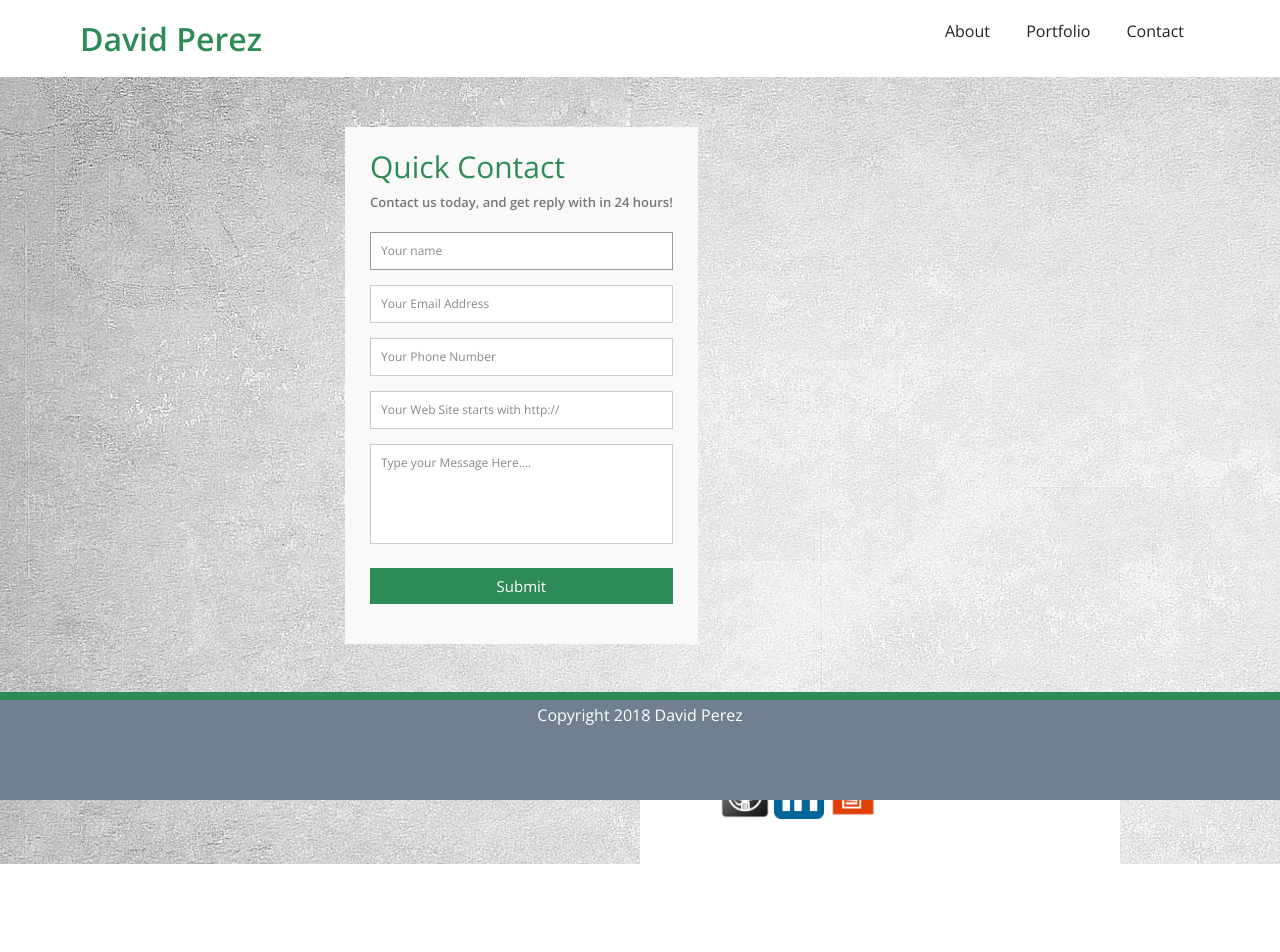
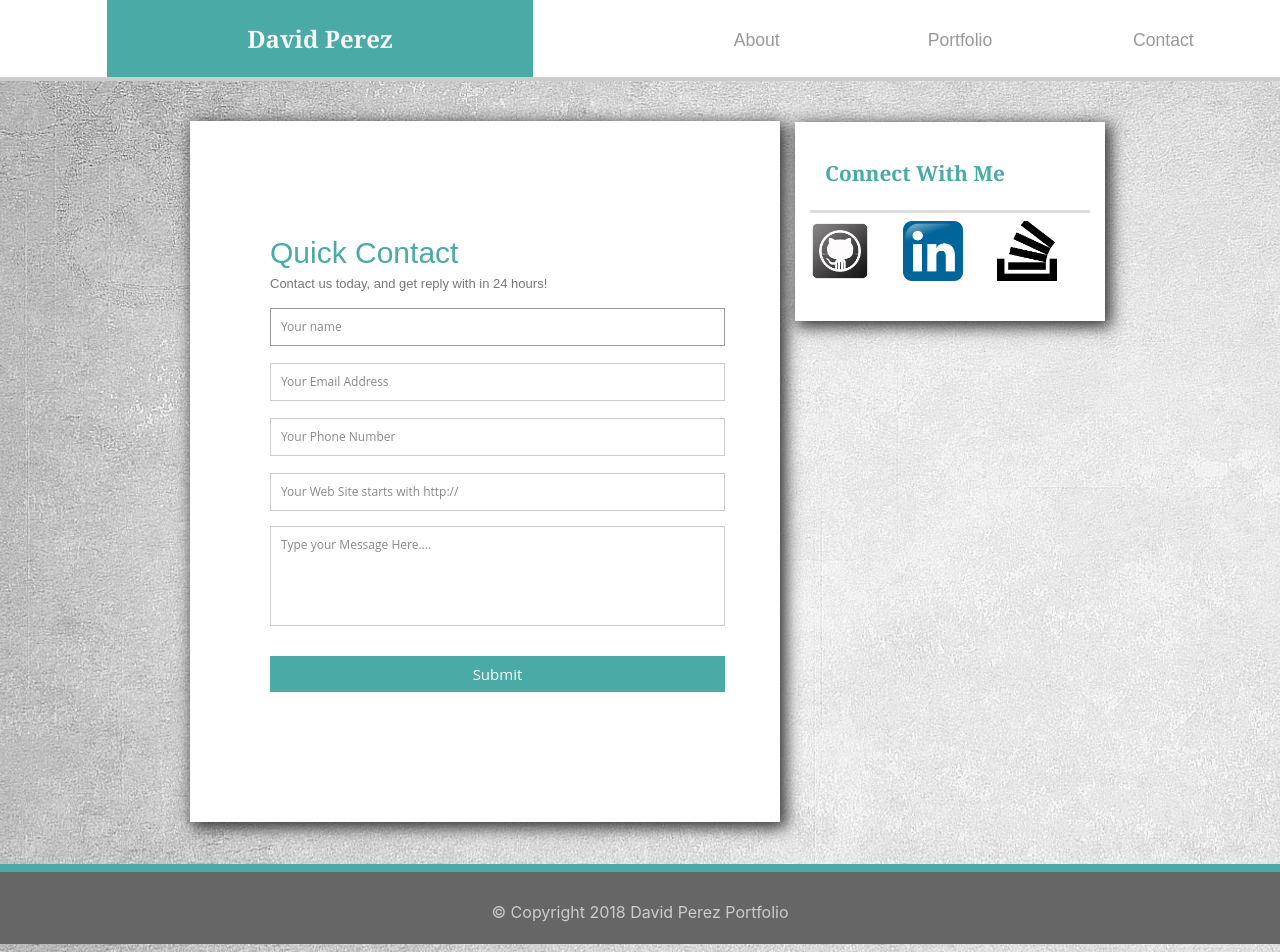
Before and after one commit to sharstream/sharstream.github.io, a plain HTML site: page contact.html in a window 1280 px wide. Before the commit the page ends 864 px from the top, so only its background shows below. Drawn offline with nearby package versions, Linux system fonts and the light colour scheme.

Commit message:
final commit week 1 portfolio homework 1

```diff
--- a/contact.html
+++ b/contact.html
@@ -1,24 +1,47 @@
 <!DOCTYPE html>
 <html>
 <head>
-    <title>Contact</title>
-    <link rel="stylesheet" type="text/css" href="styles/contact.css" />
+    <title>Contact Me | Send Me a Message</title>
+    <meta charset="UTF-8">
+    <meta name="author" content="David Perez">
+    <meta name="viewport" content="user-scalable=no, initial-scale=1, maximum-scale=1, minimum-scale=1, width=device-width, height=device-height, target-densitydpi=device-dpi"
+    />
+    <link rel="shortcut icon" type="image/x-icon" href="images/favicon.png">
+    <link rel="stylesheet" href="https://maxcdn.bootstrapcdn.com/bootstrap/4.0.0-alpha.6/css/bootstrap.min.css" integrity="sha384-rwoIResjU2yc3z8GV/NPeZWAv56rSmLldC3R/AZzGRnGxQQKnKkoFVhFQhNUwEyJ"
+        crossorigin="anonymous">
+    <link type="text/css" rel="stylesheet" href="styles/contact.css">
 </head>
 <body>
+    <div id="content">
         <header>
-        <div class="header1">
-            <h1 class="header1">David Perez</h1>
-            <nav>
-                <ul>
-                    <a href="index.html"><li>About</li></a>
-                    <a href="portfolio.html"><li>Portfolio</li></a>
-                    <a href="contact.html"><li>Contact</li></a>
-                </ul>
+            <section class="container-fluid">
+                <div class="row">
+                    <div class="col-md-1 col-sm-auto"></div>
+                    <div class="col-md-4 col-sm-12" id="myName">
+                        David Perez
+                    </div>
+                    <div class="col-md-1 col-sm-auto"></div>
+                    <nav class="col-md-6 col-sm-12">
+                        <div class="container">
+                            <div class="row">
+                                <div class="navButton col" id="aboutButton">
+                                    <a href="index.html">About</a>
+                                </div>
+                                <div class="navButton col" id="portButton">
+                                    <a href="portfolio.html">Portfolio</a>
+                                </div>
+                                <div class="navButton col" id="contactButton">
+                                    <a href="contact.html">Contact</a>
+                                </div>
+                            </div>
+                        </div>
                     </nav>
                 </div>
+            </section>
         </header>
-    <div class="container">
-        <div class="formcontainer">
+        <div class="container" id="bodyContent">
+            <div class="col-md-8 col-xs-12">
+                <section id="mainContent">
                     <form id="contact" action="" method="post">
                         <h3>Quick Contact</h3>
                         <h4>Contact us today, and get reply with in 24 hours!</h4>
@@ -41,25 +64,35 @@
                             <button name="submit" type="submit" id="contact-submit" data-submit="...Sending">Submit</button>
                         </fieldset>
                     </form>
-            <div class="connect">
-                <div>
-                    <h4>Connect with Me</h4>
+                </section>
             </div>
-                <div class="borderconnect"></div>
-                <div id="logo">
-                    <img src="images/git.jpeg" width="50px" height="auto" />
-                    <img src="images/linked.jpeg" width="50px" height="auto" />
-                    <img src="images/stackoverflow.png" width="50px" height="auto" />
+            <section class="col-md-4 col-xs-12" id="sideBar">
+                <div class="row">
+                    <h2 class="col-12">Connect With Me</h2>
                 </div>
+                <div class="row">
+                    <a href="https://github.com/sharstream" class="socialIcon col-4">
+                        <div id="gitHubIconRed"></div>
+                        <div id="gitHubIconBlack"></div>
+                    </a>
+                    <a id="middleIcon" href="https://www.linkedin.com/in/davedevelopmentusa/" class="socialIcon col-4">
+                        <div id="linkedinIconRed"></div>
+                        <div id="linkedinIconBlack"></div>
+                    </a>
+                    <a href="https://salesforce.stackexchange.com/users/28770/dave" class="socialIcon col-4">
+                        <div id="stackIconRed"></div>
+                        <div id="stackIconBlack"></div>
+                    </a>
                 </div>
+            </section>
         </div>
+        <div class="push"></div>
     </div>
-    <div class="foot">
-        <div id="border"></div>
     <footer>
-            <p>Copyright 2018 David Perez</p>
+        <p id="copyright">
+            &copy; Copyright 2018 David Perez Portfolio
+        </p>
     </footer>
-    </div>
     </div>
 </body>
 </html>
--- a/styles/contact.css
+++ b/styles/contact.css
@@ -1,103 +1,115 @@
-@import url(https://fonts.googleapis.com/css?family=Open+Sans:400italic,400,300,600);
 
-* {
-	margin:0;
-	padding:0;
-	box-sizing:border-box;
-	-webkit-box-sizing:border-box;
-	-moz-box-sizing:border-box;
-	-webkit-font-smoothing:antialiased;
-	-moz-font-smoothing:antialiased;
-	-o-font-smoothing:antialiased;
-	font-smoothing:antialiased;
-	text-rendering:optimizeLegibility;
+#content {
+    min-height: 100vh;
+    margin: 0 auto -88px;
+    background-image: url("../images/background.jpg");
 }
 
-#nav_wireframe {
-    background-color: white;
-    margin-right: auto;
-    margin-left: auto;
-    width: auto;
+i {
+    font-style: italic;
+}
+
+h1, h2 {
+    font-family: 'Georgia', Times, Times New Roman, serif;
+    font-weight: bold;
+    color: #4aaaa5;
+    border-bottom: 3px solid #dddddd;
+}
+
+h1 {
+    font-size: 2em;
+    padding-bottom: 40px;
+    margin-bottom: 20px;
+}
+
+h2 {
+    font-size: 1.3em;
+    padding-bottom: 25px;
 }
 
 header {
-    position:relative;
-    display:block;
-    max-width:100%;
-    height:100%;
-    margin:0 auto;
-    padding:1rem 5rem;
-    background: white;
-    color: seagreen;
-}
-header h1 {
-    line-height: 45px;
-    font-size: 2rem;
-    margin: 0;
-    display:inline;
-}
-nav {
-    padding-left: 0;
-    margin-bottom: 0;
-    list-style: none;
-    float:right;
-    display:inline;
+    width: 100%;
+    background-color: white;
+    border-bottom: 4px solid #cccccc;
+    font-family: 'Georgia', Times, Times New Roman, serif;
+    margin-bottom: 40px;
 }
 
-nav  li {
-    position:relative;
-    display:inline-block;
-    list-style-type: none;
-    font-family: "Open Sans", "Droid Sans", Helvetica, Arial, sans-serif;
-    color: #222;
-    padding:0 1rem;
-}
-nav li > a {
-    position: relative;
-    display: block;
-    padding: 10px 15px;
-}
-nav > li > a:hover,
-nav > li > a:focus {
-    text-decoration: none;
-    background-color: #eee;
+#myName {
+    height: 77px;
+    line-height: 77px;
+    background-color: #4aaaa5;
+    text-align: center;
+    font-size: 1.5em;
+    font-weight: bold;
+    color: whitesmoke;
 }
 
-body {
-    font-family: "Open Sans", Helvetica, Arial, sans-serif;
-    /* font-weight: 300; */
-    /* font-size: 12px; */
-    line-height: 30px;
-    color: #777;
-    background: url(../images/background.jpg);
+nav {
+    height: 76px;
+    float: right;
+    background-color: white;
 }
 
-.formcontainer{
-    /*float: left; */
-    /* clear: both; */
+.navButton {
+    display: inline-block;
+    height: 100%;
+    line-height: 80px;
+    font-family: 'Arial', 'Helvetica Neue', Helvetica, sans-serif;
+    font-size: 1.1em;
+    text-align: center;
 }
 
-.container {
-    max-width: 50%;
+.navButton a {
+    color: #999999;
+    text-decoration: none;
+}
+
+#bodyContent {
+    width: 960px;
+    margin: 0 auto;
+}
+
+#bodyContent::after {
+    content: "";
+    display: block;
+    clear: both;
+}
+
+#mainContent {
     width: 100%;
-    margin: 0 auto;
-    position: relative;
-    align-items: center;
-    /* display: block; */
+    padding: 40px 30px 40px 30px;
+    margin-bottom: 50px;
+    background-color: white;
+    box-shadow: 4px 4px 15px 2px #333333;
+    float: left;
+    font-family: 'Arial', 'Helvetica Neue', Helvetica, sans-serif;
+    color: #777777;
+    font-size: 1.2em;
+    line-height: 2em;
+}
+
+.left {
+    float: left;
+}
+
+.right {
+    float: right;
 }
 
 #contact input[type="text"], #contact input[type="email"], #contact input[type="tel"], #contact input[type="url"], #contact textarea, #contact button[type="submit"] { font:400 12px/16px "Open Sans", Helvetica, Arial, sans-serif; }
 
 #contact {
-    background: #F9F9F9;
+   /*background: #F9F9F9; */
     padding: 25px;
     margin: 50px 0;
     margin-left: 25px;
-    display: inline-block;
+    /* display: inline-block; */
+    box-shadow: auto #333333;
 }
 
 #contact h3 {
-	color: seagreen;
+	color: #4aaaa5;
 	display: block;
 	font-size: 30px;
 	font-weight: 400;
@@ -142,7 +154,7 @@ fieldset {
 	cursor:pointer;
 	width:100%;
 	border:none;
-	background:seagreen;
+	background:#4aaaa5;
 	color:#FFF;
 	margin:0 0 5px;
 	padding:10px;
@@ -150,7 +162,7 @@ fieldset {
 }
 
 #contact button[type="submit"]:hover {
-	background:seagreen;
+	background: seagreen;
 	-webkit-transition:background 0.3s ease-in-out;
 	-moz-transition:background 0.3s ease-in-out;
 	transition:background-color 0.3s ease-in-out;
@@ -175,52 +187,88 @@ fieldset {
  color:#888;
 }
 
-.borderconnect {
-    background-color: grey;
-    height: 2px;
-    width: 60%;
-    margin-left: 60px;
+#sideBar {
+    padding: 40px 30px 40px 30px;
+    background-color: white;
+    box-shadow: 4px 4px 15px 2px #333333;
+    float: right;
+    margin-bottom: 50px;
 }
 
-.connect {
-    background-color: white;
-    width: 75%;
-    height: 150px;
-    margin-left: 50%;
-    float: left;
-    margin-top: 20px;
+#sideBar a {
+    text-decoration: none;
 }
 
-.connect h4 {
-    margin-left: 2px;
+.socialIcon {
+    width: 60px;
+    height: 60px;
 }
 
-#logo {
-    margin-top: 23px;
-    display: block;
-    margin-left: 80px;
+.socialIcon div {
+    position: absolute;
+    top: 0px;
+    left: 0px;
+    width: 60px;
+    height: 60px;
 }
 
-#border {
-    background-color: seagreen;
-    width: auto;
-    height: 8px;
-    margin-top: 20px;
+#gitHubIconBlack {
+    background-image: url("../images/git.jpeg");
+    background-size: contain;
+    transition: opacity .3s ease;
+}
+
+#gitHubIconRed {
+    background-image: url("../images/redgithub.png");
+    background-size: contain;
+}
+
+#gitHubIconBlack:hover {
+    opacity: 0;
+}
+
+#linkedinIconBlack {
+    background-image: url("../images/linked.jpeg");
+    background-size: contain;
+    transition: opacity .3s ease;
+}
+
+#linkedinIconRed {
+    background-image: url("../images/redlinked.png");
+    background-size: contain;
+}
+
+#linkedinIconBlack:hover {
+    opacity: 0;
+}
+
+#stackIconBlack {
+    background-image: url("../images/stackoverflowblack.png");
+    background-size: contain;
+    transition: opacity .3s ease;
+}
+
+#stackIconRed {
+    background-image: url("../images/stackoverflow.png");
+    background-size: contain;
+}
+
+#stackIconBlack:hover {
+    opacity: 0;
+}
+
+footer, .push {
+    height: 80px;
 }
 
 footer {
-    background-color: slategray;
-    color: white;
-    height: 100px;
-    justify-content: center;
-    display: flex;
-    width: auto;
+    background-color: #666666;
+    border-top: 8px solid #4aaaa5;
+    line-height: 80px;
+    color: #CCCCCC;
+    text-align: center;
 }
 
-.foot {
-    bottom: 0;
-    position: fixed;
-    width: 100%;
-    margin-left: auto;
-    margin-right: auto;
+#copyright {
+    margin: 0px;
 }
```
Also changed, not shown: index.html (+1 -1 lines), portfolio.html (+1 -1 lines). Lines whose indentation alone changed are shown as unchanged.
